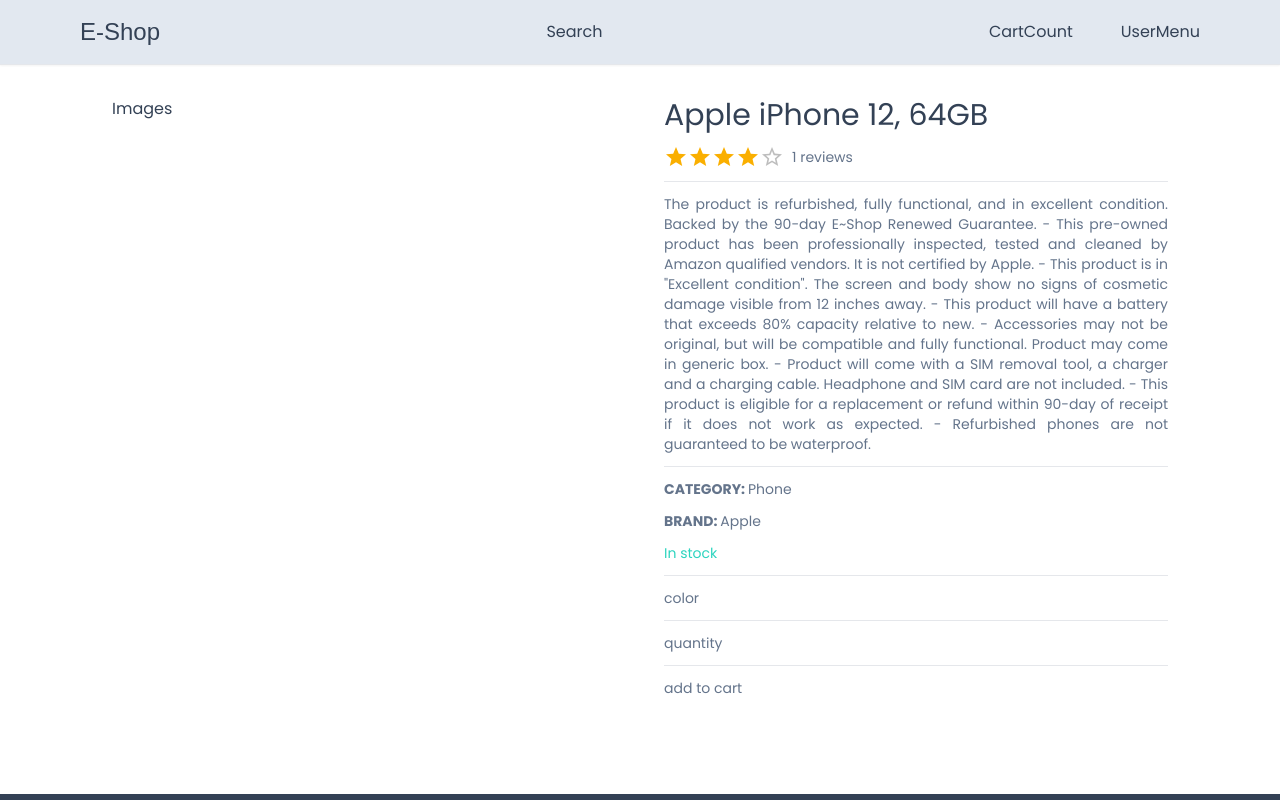
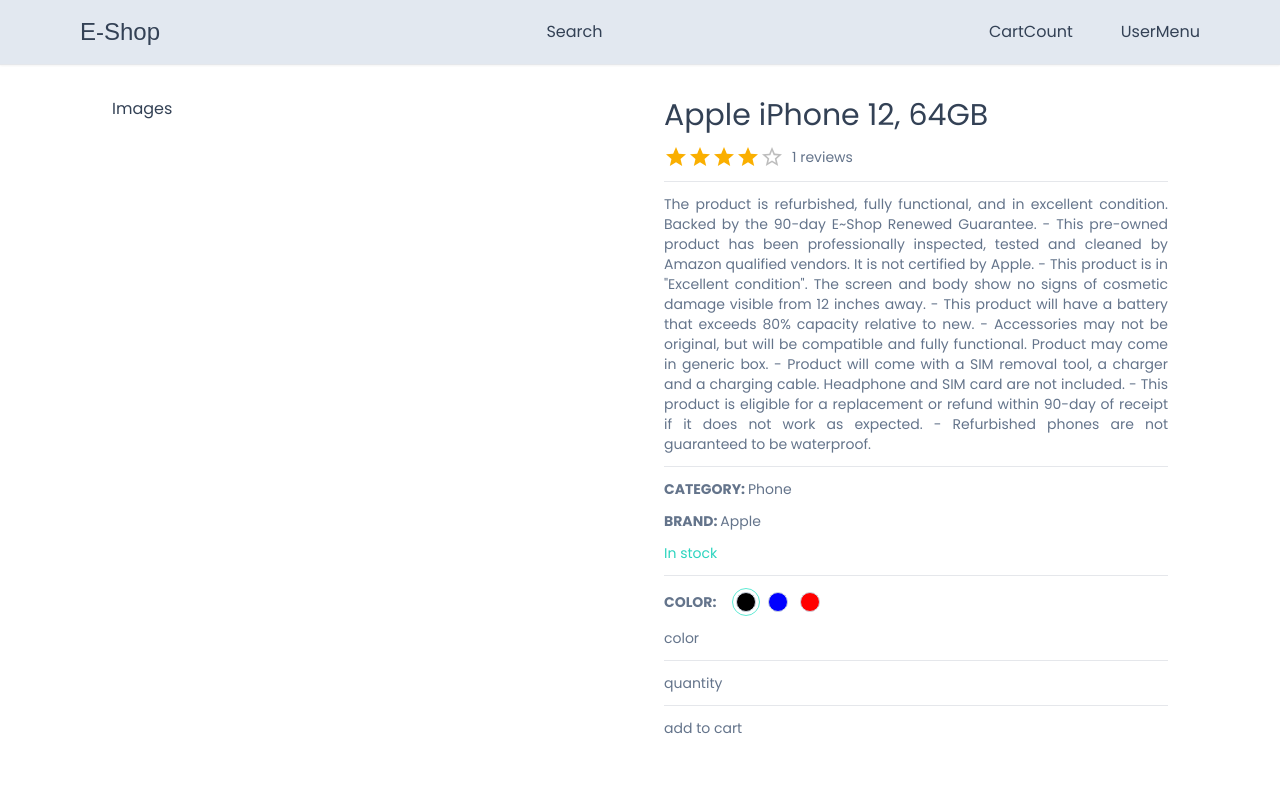
Before and after one commit to hlbrand/ehsop-chaoo-charles, a Next.js app: page /product/1 in a window 1280 px wide. Shown: the top 800 px of the page. Built offline with nearby package versions, Linux system fonts and the light colour scheme; a web font is replaced by a local one.

Commit message:
16 - Color Select

```diff
--- /dev/null
+++ b/app/components/products/SetColor.tsx
@@ -0,0 +1,64 @@
+"use client";
+
+import {
+  CartProductType,
+  SelectedImgType,
+} from "@/app/product/[productId]/ProductDetails";
+
+interface SetColorProps {
+  images: SelectedImgType[];
+  cartProduct: CartProductType;
+  handleColorSelect: (value: SelectedImgType) => void;
+}
+
+const SetColor: React.FC<SetColorProps> = ({
+  images,
+  cartProduct,
+  handleColorSelect,
+}) => {
+  return (
+    <div>
+      <div className="flex gap-4 items-center">
+        <span className="font-semibold">COLOR: </span>
+        <div className="flex gap-1">
+          {images.map((image) => {
+            return (
+              <div
+                key={image.color}
+                onClick={() => handleColorSelect(image)}
+                className={`
+                    h-7
+                    w-7
+                    rounded-full
+                    border-teal-300
+                    flex
+                    items-center
+                    justify-center
+                    ${
+                      cartProduct.selectedImg.color === image.color
+                        ? "border-[1.5px]"
+                        : "border-none"
+                    }
+                `}
+              >
+                <div
+                  style={{ background: image.colorCode }}
+                  className="
+                        h-5
+                        w-5
+                        rounded-full
+                        border-[1.2px]
+                        border-slate-300
+                        cursor-pointer
+                    "
+                ></div>
+              </div>
+            );
+          })}
+        </div>
+      </div>
+    </div>
+  );
+};
+
+export default SetColor;
--- a/app/product/[productId]/ProductDetails.tsx
+++ b/app/product/[productId]/ProductDetails.tsx
@@ -1,7 +1,8 @@
 "use client";
 
+import SetColor from "@/app/components/products/SetColor";
 import { Rating } from "@mui/material";
-import { useState } from "react";
+import { useCallback, useState } from "react";
 
 interface ProductDetailsProps {
   product: any;
@@ -40,9 +41,20 @@
     price: product.price,
   });
 
+  console.log(cartProduct);
+
   const productRating =
     product.reviews.reduce((acc: number, item: any) => item.rating + acc, 0) /
     product.reviews.length;
+
+  const handleColorSelect = useCallback(
+    (value: SelectedImgType) => {
+      setCartProduct((prev) => {
+        return { ...prev, selectedImg: value };
+      });
+    },
+    [cartProduct.selectedImg]
+  );
 
   return (
     <div className="grid grid-cols-1 md:grid-cols-2 gap-12">
@@ -68,6 +80,11 @@
           {product.inStock ? "In stock" : "Out of stock"}
         </div>
         <Horizontal />
+        <SetColor
+          cartProduct={cartProduct}
+          images={product.images}
+          handleColorSelect={handleColorSelect}
+        />
         <div>color</div>
         <Horizontal />
         <div>quantity</div>
--- a/package.json
+++ b/package.json
@@ -12,9 +12,9 @@
     "@emotion/react": "^11.11.1",
     "@emotion/styled": "^11.11.0",
     "@mui/material": "^5.14.14",
-    "next": "13.5.6",
+    "next": "^14.0.0",
     "react": "^18",
-    "react-dom": "^18",
+    "react-dom": "^18.2.0",
     "react-icons": "^4.11.0"
   },
   "devDependencies": {
@@ -23,7 +23,7 @@
     "@types/react-dom": "^18",
     "autoprefixer": "^10",
     "eslint": "^8",
-    "eslint-config-next": "13.5.6",
+    "eslint-config-next": "^14.0.0",
     "postcss": "^8",
     "tailwindcss": "^3",
     "typescript": "^5"
```
Also changed, not shown: 1 other file (tests, documents, lock files or other folders).
